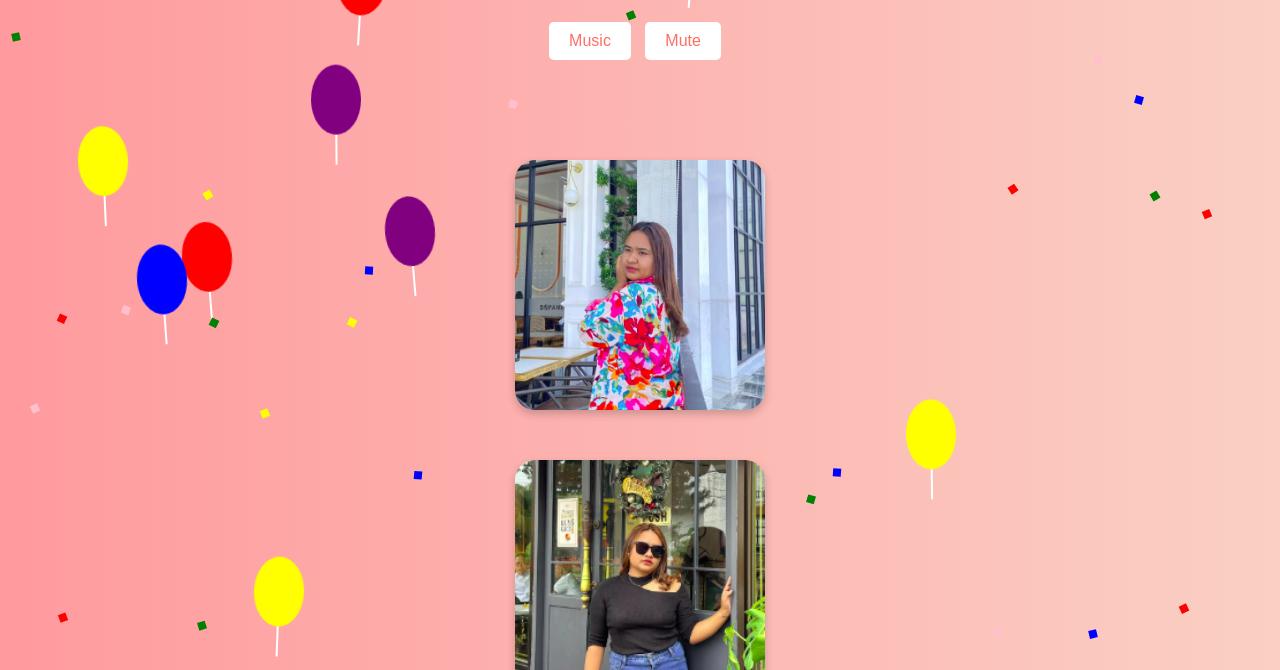
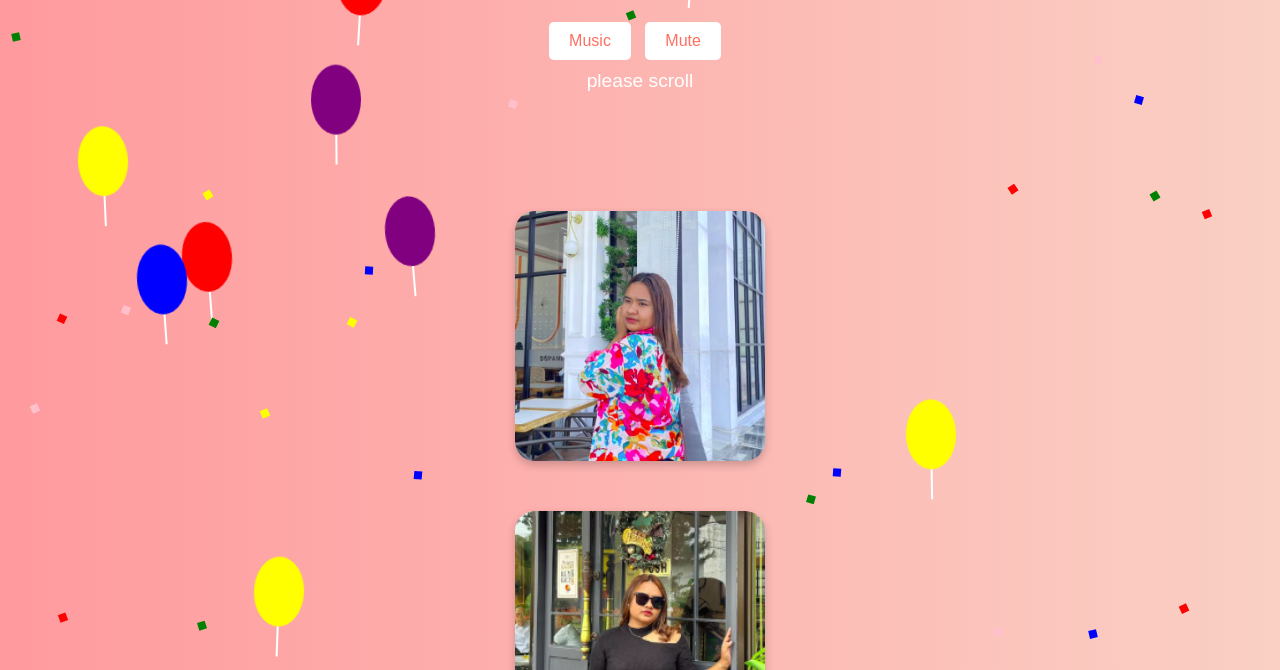
Before and after one commit to jodijonatan/BIRTHDAY, a plain HTML site: page index.html in a window 1280 px wide. Shown: the part 130-800 px from the top of the page. Drawn offline with Linux system fonts and the light colour scheme.

Commit message:
very fix

```diff
--- a/index.html
+++ b/index.html
@@ -173,6 +173,7 @@
       <h1>Selamat Ulang Tahun Udaa!</h1>
       <button onclick="playMusic()">Music</button>
       <button onclick="stopMusic()">Mute</button>
+      <p>please scroll</p>
     </div>
 
     <div class="photo-container" id="photoContainer">
```
